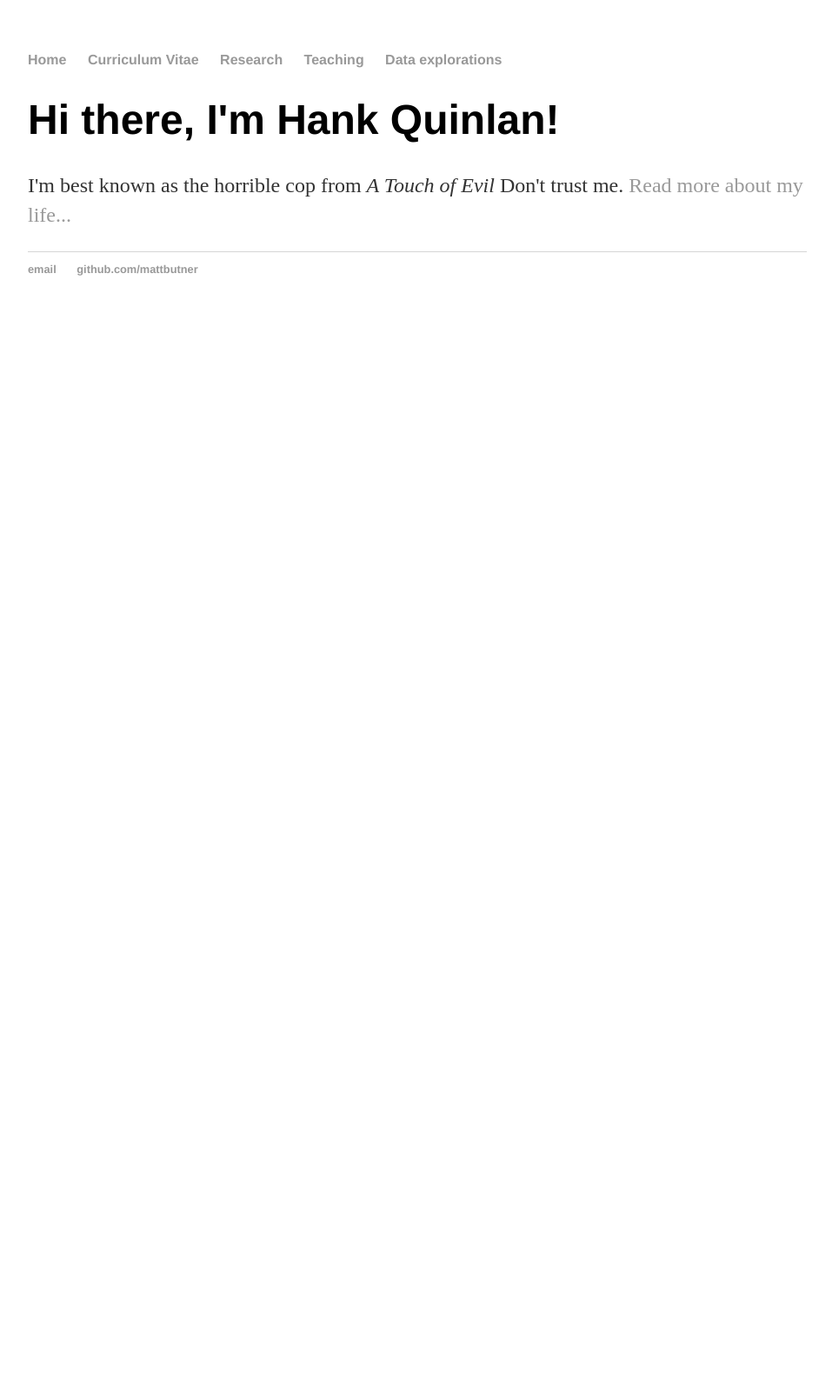
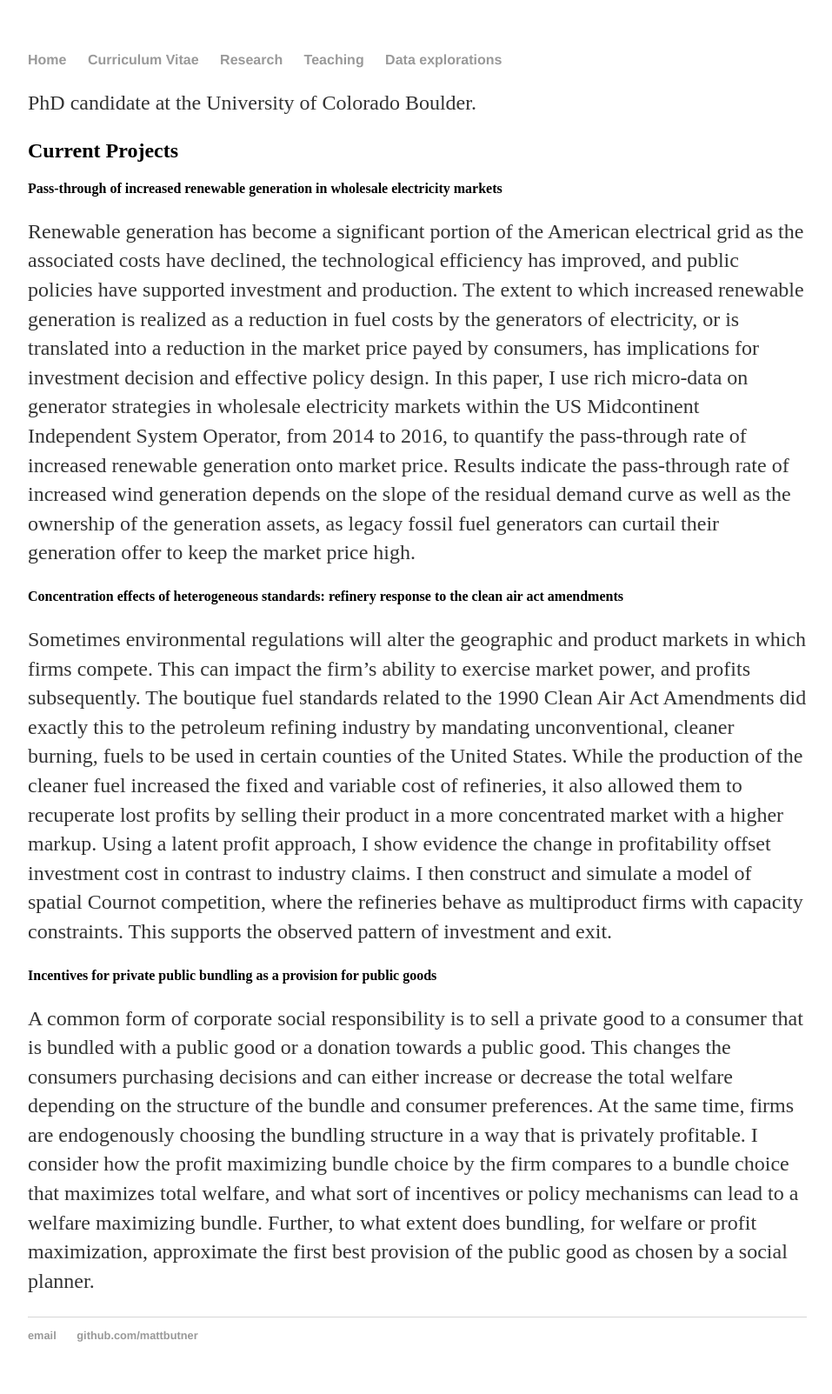
Before and after one commit to mattbutner/mattbutner.github.io, a Jekyll site: the page built from index.html, in a window 1280 px wide. Shown: the whole page at 87% size, without its empty margins (160-1117 px from the left). Built offline with Jekyll 4.4.1, drawn with Linux system fonts in a browser that asks for light colours; before the commit the page ends 900 px from its top, so only the background shows below that.

Commit message:
Update index.html

```diff
--- a/index.html
+++ b/index.html
@@ -3,6 +3,18 @@ layout: default
 title: Matthew Ridge Butner
 ---
 <div class="blurb">
-	<h1>Hi there, I'm Hank Quinlan!</h1>
-	<p>I'm best known as the horrible cop from <em>A Touch of Evil</em> Don't trust me. <a href="/about">Read more about my life...</a></p>
+	<p>PhD candidate at the University of Colorado Boulder. </p>
+
+	<h2>Current Projects</h2>
+
+	<!--Look into collapse bootstrap js -->
+	<h4>Pass-through of increased renewable generation in wholesale electricity markets </h4>
+	<p>Renewable generation has become a significant portion of the American electrical grid as the associated costs have declined, the technological efficiency has improved, and public policies have supported investment and production. The extent to which increased renewable generation is realized as a reduction in fuel costs by the generators of electricity, or is translated into a reduction in the market price payed by consumers, has implications for investment decision and effective policy design.  In this paper, I use rich micro-data on generator strategies in wholesale electricity markets within the US Midcontinent Independent System Operator, from 2014 to 2016, to quantify the pass-through rate of increased renewable generation onto market price. Results indicate the pass-through rate of increased wind generation depends on the slope of the residual demand curve as well as the ownership of the generation assets, as legacy fossil fuel generators can curtail their generation offer to keep the market price high.  </p>
+
+
+	<h4>Concentration effects of heterogeneous standards: refinery response to the clean air act amendments </h4>
+	<p>Sometimes environmental regulations will alter the geographic and product markets in which firms compete. This can impact the firm’s ability to exercise market power, and profits subsequently. The boutique fuel standards related to the 1990 Clean Air Act Amendments did exactly this to the petroleum refining industry by mandating unconventional, cleaner burning, fuels to be used in certain counties of the United States. While the production of the cleaner fuel increased the fixed and variable cost of refineries, it also allowed them to recuperate lost profits by selling their product in a more concentrated market with a higher markup. Using a latent profit approach, I show evidence the change in profitability offset investment cost in contrast to industry claims. I then construct and simulate a model of spatial Cournot competition, where the refineries behave as multiproduct firms with capacity constraints. This supports the observed pattern of investment and exit.</p>
+
+	<h4>Incentives for private public bundling as a provision for public goods</h4>
+	<p>A common form of corporate social responsibility is to sell a private good to a consumer that is bundled with a public good or a donation towards a public good. This changes the consumers purchasing decisions and can either increase or decrease the total welfare depending on the structure of the bundle and consumer preferences. At the same time, firms are endogenously choosing the bundling structure in a way that is privately profitable. I consider how the profit maximizing bundle choice by the firm compares to a bundle choice that maximizes total welfare, and what sort of incentives or policy mechanisms can lead to a welfare maximizing bundle. Further, to what extent does bundling, for welfare or profit maximization, approximate the first best provision of the public good as chosen by a social planner. </p>
 </div><!-- /.blurb -->
```
